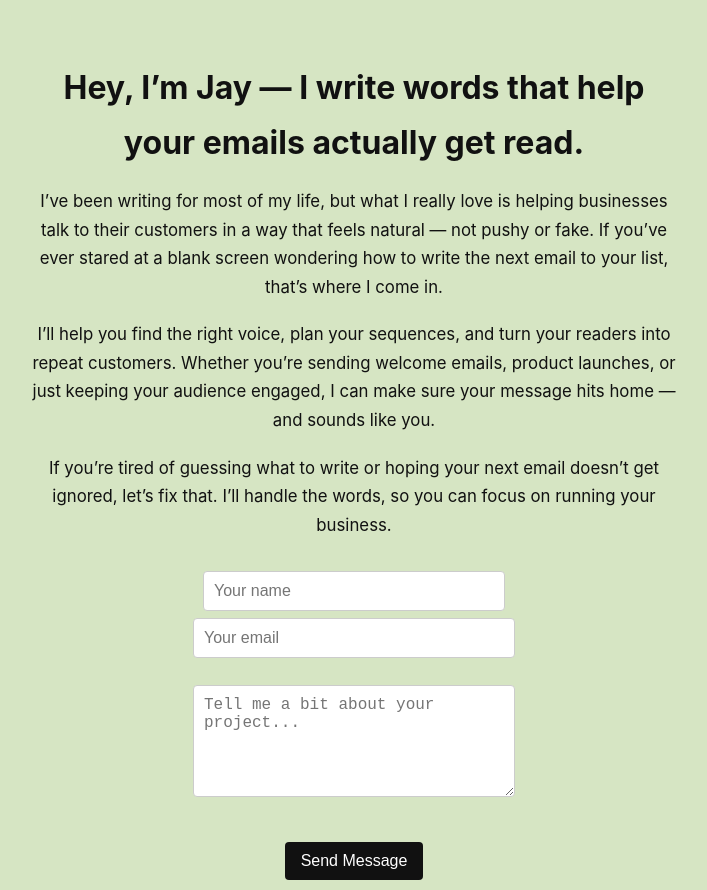
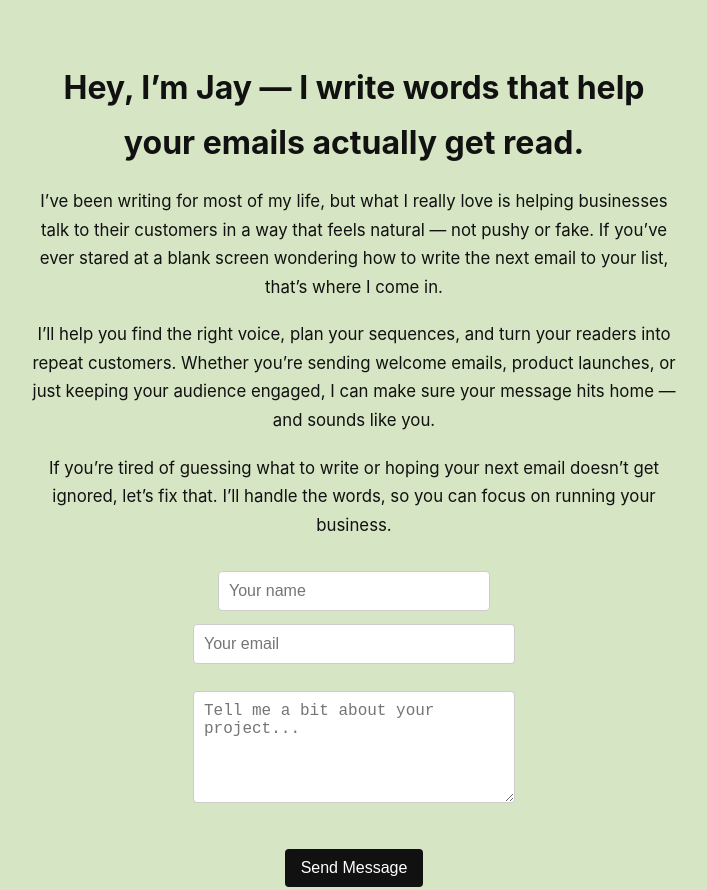
Before and after one commit to beansoupsalesman/website, a plain HTML site: page index.html in a window 1280 px wide. Shown: the top 890 px of the page, without its empty margins (286-993 px from the left). Drawn offline with Linux system fonts and the light colour scheme.

Commit message:
Update index.html

```diff
--- a/index.html
+++ b/index.html
@@ -50,10 +50,10 @@
       border: 1px solid #ccc;
       border-radius: 4px;
       width: 80%;
-      max-width: 280px;
+      max-width: 250px;
       font-size: 1rem;
       display: block;
-      margin: 0.4rem auto; /* centers it */
+      margin: 0.8rem auto; /* centers it */
       }
     textarea {
       width: 80%;
```
